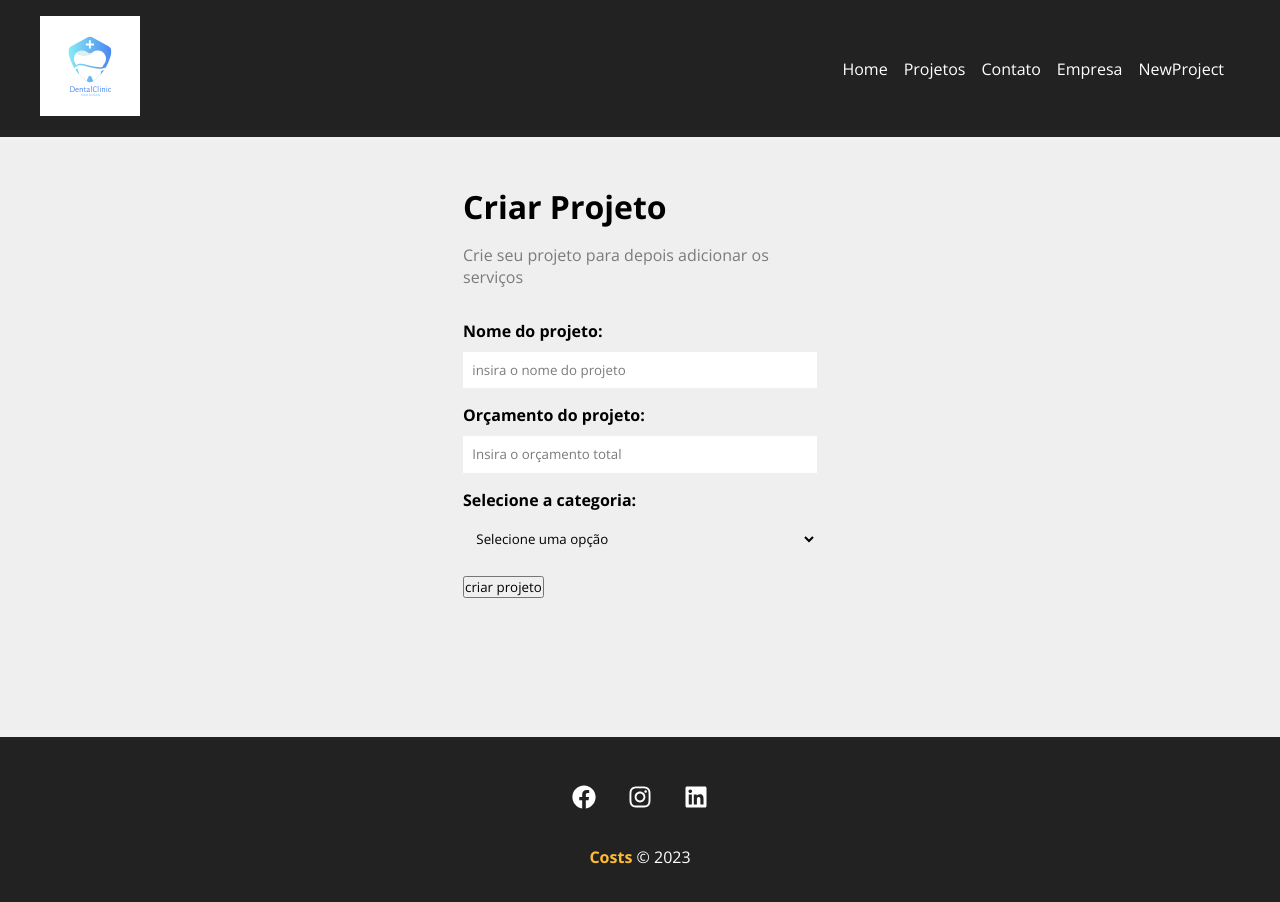
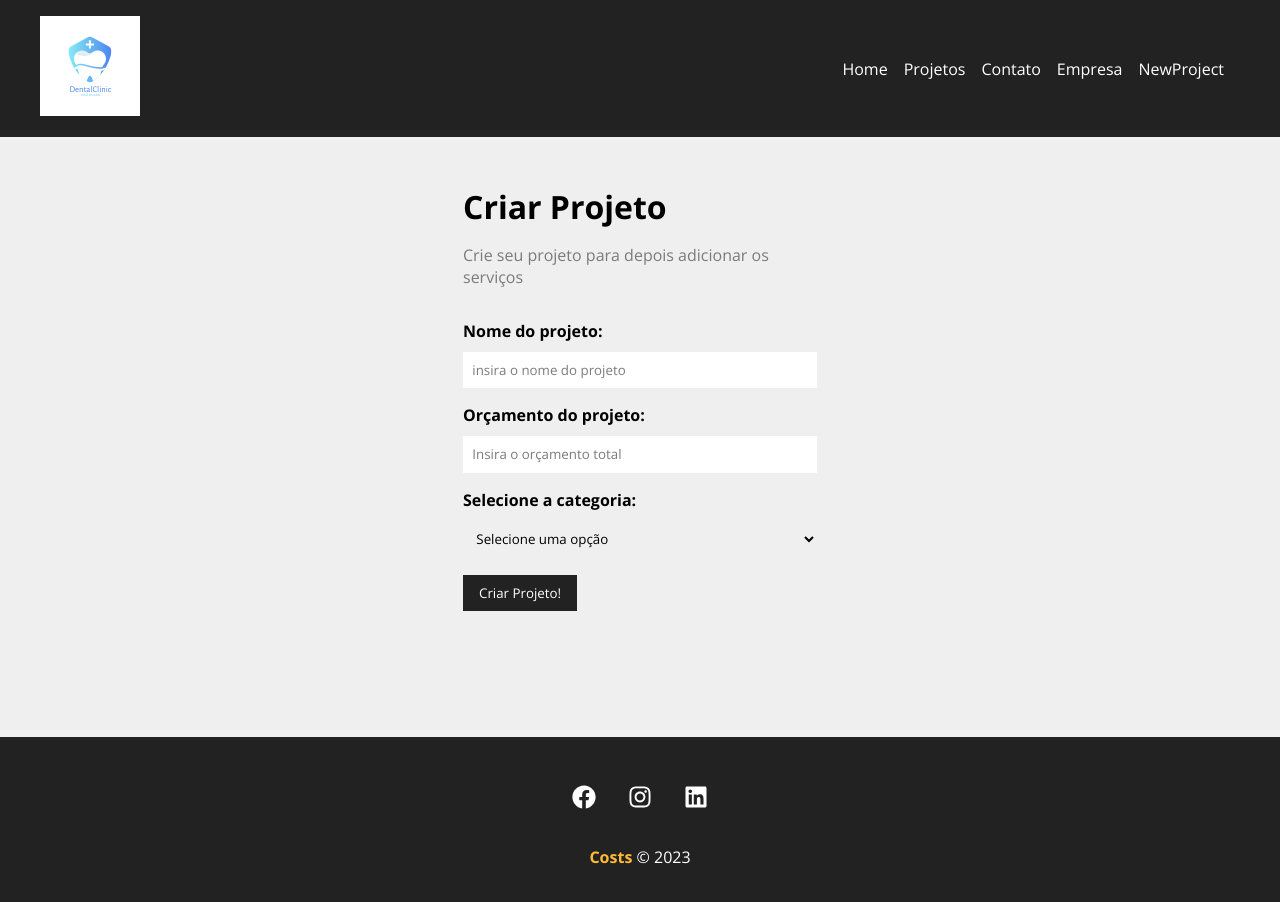
Before and after one commit to devlucasjac/costsreact, a React (Create React App) app: page /newProject in a window 1280 px wide. Shown: the top 902 px of the page. Built offline with nearby package versions, Linux system fonts and the light colour scheme.

Commit message:
componente SubmitButton Criado

```diff
--- /dev/null
+++ b/src/components/form/submitButton.js
@@ -0,0 +1,11 @@
+import styles from "./submitButton.module.css";
+
+function SubmitButton({ text }) {
+  return (
+    <div>
+      <button className={styles.btn}>{text}</button>
+    </div>
+  );
+}
+
+export default SubmitButton;
--- /dev/null
+++ b/src/components/form/submitButton.module.css
@@ -0,0 +1,13 @@
+.btn {
+  background-color: #222;
+  color: #fff;
+  padding: 0.7em 1.2em;
+  text-decoration: none;
+  cursor: pointer;
+  border: none;
+  transition: 0.5s;
+}
+
+.btn:hover {
+  color: #ffbb33;
+}
--- a/src/components/pages/NewProject.js
+++ b/src/components/pages/NewProject.js
@@ -7,7 +7,7 @@ function NewProject() {
     <div className={styles.newproject_container}>
       <h1>Criar Projeto</h1>
       <p>Crie seu projeto para depois adicionar os serviços</p>
-      <ProjectForm></ProjectForm>
+      <ProjectForm btnText="Criar Projeto!"></ProjectForm>
     </div>
   );
 }
--- a/src/components/project/ProjectForm.js
+++ b/src/components/project/ProjectForm.js
@@ -2,14 +2,9 @@ import styles from "./ProjectForm.module.css";
 
 import Input from "../form/input";
 import Select from "../form/select";
+import SubmitButton from "../form/submitButton";
 
-function ProjectForm() {
-  function Conta(e) {
-    e.preventDefault();
-    console.log("2");
-    return 2;
-  }
-
+function ProjectForm({ btnText }) {
   const ops = ["ola", "ted", "tef", "selic"];
 
   return (
@@ -27,9 +22,7 @@ function ProjectForm() {
         placeholder="Insira o orçamento total"
       />
       <Select name="category_id" text="Selecione a categoria:" options={ops} />
-      <div>
-        <input type="submit" value="criar projeto" onClick={Conta} />
-      </div>
+      <SubmitButton text={btnText} />
     </form>
   );
 }
```
